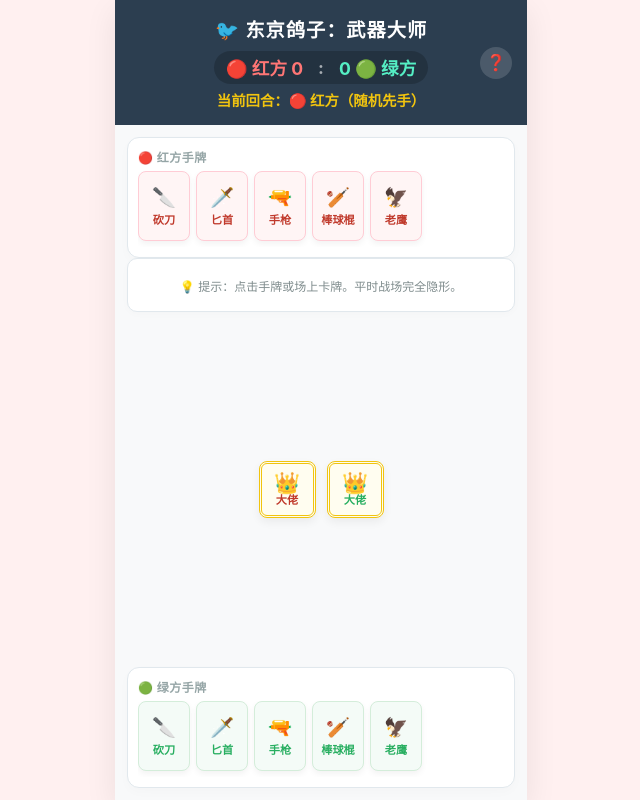
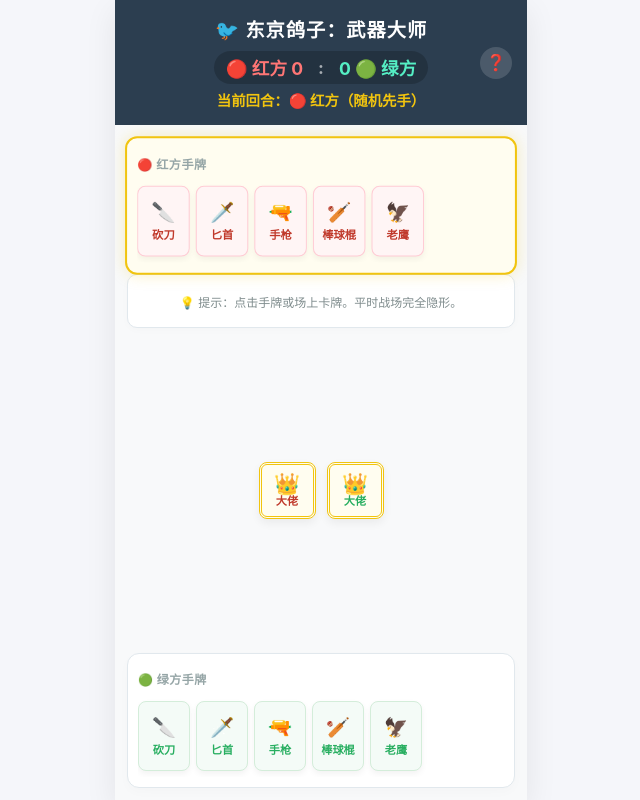
Before and after one commit to StanlyChen403/tokyo-doves, a plain HTML site: page index.html in a window 1280 px wide. Shown: the whole page, without its empty margins (319-959 px from the left). Drawn offline with Linux system fonts and the light colour scheme.

Commit message:
fixed Overflow

```diff
--- a/index.html
+++ b/index.html
@@ -122,8 +122,16 @@
             background-color: #ffffff;
             border: 1px solid #e1e8ed;
             border-radius: 12px;
-            padding: 10px;
+            padding: 16px 10px 10px 10px; /* ✨ 修改：把顶部内边距从 10px 增加到 16px，给卡牌预留向上的弹跳高度 */
             box-shadow: 0 4px 12px rgba(0,0,0,0.02);
+            transition: all 0.3s ease; /* 让被激活时的放大动画也更平滑 */
+        }
+
+        .hand-container.active-turn-hand {
+            background-color: #fffdf0 !important; /* 极淡的优雅象牙黄 */
+            border: 2px solid #f1c40f !important;  /* 温暖的金黄色边框 */
+            box-shadow: 0 0 15px rgba(241, 196, 15, 0.25); /* 淡淡的金光外发散 */
+            transform: scale(1.01); /* 微妙的放大浮动感，增加立体感 */
         }
 
         .hand-title {
@@ -139,6 +147,8 @@
             display: flex;
             gap: 6px;
             overflow-x: auto;
+            overflow-y: visible; /* ✨ 新增：允许卡牌在垂直方向上溢出容器显示，绝不切头 */
+            padding-top: 8px;    /* ✨ 新增：微调顶部间距，让卡牌阴影更完美 */
             padding-bottom: 4px;
             min-height: 72px;
         }
@@ -1178,18 +1188,28 @@
         }
 
         function updateTurnText() {
-            // 更新提示文字，同时标注出谁是随机到的幸运先手
             const isFirstTurn = (redHand.length === 5 && greenHand.length === 5 && Object.keys(boardMap).length === 2);
             const firstHandTag = isFirstTurn ? '（随机先手）' : '';
 
+            // 1. 恢复顶部导航栏文字
             if (currentTurn === 'red') {
                 document.getElementById('turn-text').innerHTML = `当前回合：🔴 红方${firstHandTag}`;
-                // ✨ 改进二：引导大背景变红
-                document.body.className = 'red-turn-bg';
             } else {
                 document.getElementById('turn-text').innerHTML = `当前回合：🟢 绿方${firstHandTag}`;
-                // ✨ 改进二：引导大背景变绿
-                document.body.className = 'green-turn-bg';
+            }
+
+            // 2. ✨ 精准操控手牌区域的高亮切换
+            const redHandContainer = document.getElementById('red-hand').closest('.hand-container');
+            const greenHandContainer = document.getElementById('green-hand').closest('.hand-container');
+
+            if (currentTurn === 'red') {
+                // 红方回合：红方手牌区亮起淡黄高光，绿方手牌区熄灭
+                redHandContainer.classList.add('active-turn-hand');
+                greenHandContainer.classList.remove('active-turn-hand');
+            } else {
+                // 绿方回合：绿方手牌区亮起淡黄高光，红方手牌区熄灭
+                greenHandContainer.classList.add('active-turn-hand');
+                redHandContainer.classList.remove('active-turn-hand');
             }
         }
     </script>
```
